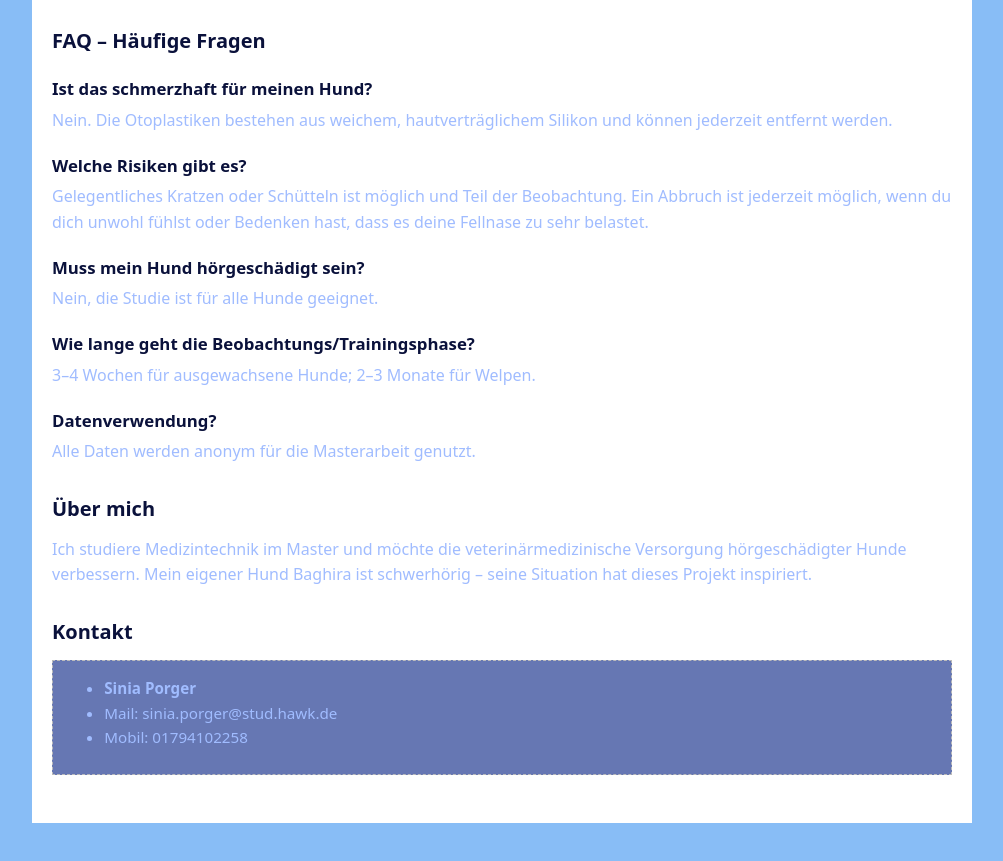
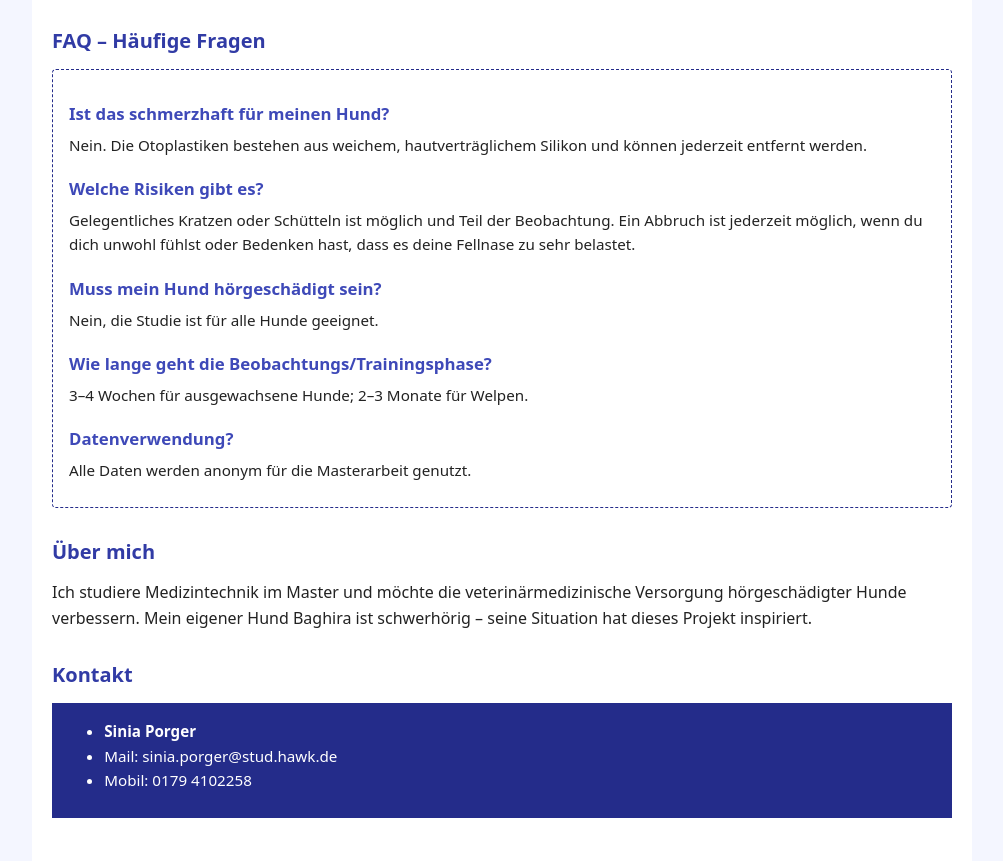
Before and after one commit to SinusBB/B-Heard, a plain HTML site: page index.html in a window 1280 px wide. Shown: the part 1391-2252 px from the top of the page, without its empty margins (138-1141 px from the left). Before the commit the page ends 2214 px from the top, so only its background shows below. Drawn offline with Linux system fonts and the light colour scheme.

Commit message:
Update index.html

```diff
--- a/index.html
+++ b/index.html
@@ -10,73 +10,98 @@
       line-height: 1.6;
       margin: 0;
       padding: 0;
-      background: #88BDF6;
-      color: #A0BCFF;
+      /* sehr heller, leicht bläulicher Hintergrund */
+      background: #F4F6FF;
+      color: #222;
     }
+
     .page {
       max-width: 900px;
       margin: 0 auto;
       padding: 2rem 1.25rem 3rem;
       background: #ffffff;
     }
+
     header {
-      border-bottom: 1px solid #ddd;
+      border-bottom: 1px solid #D6DCF5;
       margin-bottom: 1.5rem;
       padding-bottom: 1rem;
     }
+
+    /* Hauptüberschrift – kräftiges Indigoblau */
     h1 {
       font-size: 1.9rem;
       margin: 0 0 0.25rem;
-      color: #1E35B3;
+      color: #242C8A;
     }
+
+    /* Abschnittsüberschriften – etwas heller als h1 */
     h2 {
       font-size: 1.25rem;
       margin-top: 1.75rem;
       margin-bottom: 0.75rem;
-      color: #0A113B;
+      color: #313BA5;
     }
+
+    /* Unterüberschriften – noch etwas freundlicher/heller */
     h3 {
       font-size: 1.05rem;
       margin-top: 1.2rem;
       margin-bottom: 0.3rem;
-      color: #0A113B;
+      color: #3E49B8;
     }
+
     p {
       margin: 0.3rem 0 0.8rem;
     }
+
     ul, ol {
       margin: 0.2rem 0 0.8rem 1.2rem;
       padding-left: 1rem;
     }
+
     .tagline {
       font-size: 0.95rem;
-      color: #aaa;
+      color: #4C57A8; /* dezentes, ruhiges Blau */
     }
+
+    /* Highlight-Box mit leicht transparent wirkendem Blauton */
     .highlight-box {
-    border-left: 4px solid #555;
-    background: rgba(121,124,148,0.3);
+      border-left: 4px solid #242C8A;
+      background: rgba(36, 44, 138, 0.06); /* sehr zarter Blauschleier */
       padding: 0.75rem 1rem;
       margin: 1rem 0 1.5rem;
       font-size: 0.95rem;
     }
+
     .small {
       font-size: 0.9rem;
       color: #555;
     }
+
+    /* Kontaktbox: kräftiges Blau mit weißer Schrift */
     .contact-placeholder {
-      border: 1px dashed #bbb;
+      border: 1px dashed #242C8A;
       padding: 0.75rem 1rem;
       margin-top: 0.5rem;
       font-size: 0.95rem;
-      background: #6677B3;
+      background: #242C8A;
+      color: #ffffff;
     }
+
+    .contact-placeholder strong,
+    .contact-placeholder li {
+      color: #ffffff;
     }
+
+    /* FAQ-Box: nur Umrandung, kein Hintergrund */
     .faq-placeholder {
-      border: 1px dashed #bbb;
+      border: 1px dashed #242C8A;
+      border-radius: 4px;
       padding: 0.75rem 1rem;
       margin-top: 0.5rem;
       font-size: 0.95rem;
-      background: #84868A;
+      background: transparent;
     }
   </style>
 </head>
@@ -84,7 +109,7 @@
   <div class="page">
     <header>
       <h1>Praxisprojekt für Masterarbeit (Otoplastik im Hundeohr)</h1>
-      <p class="tagline">Hörgeräteentwicklung für Hunde – Informationsseite zur Teilnahme am Paxisprojekt</p>
+      <p class="tagline">Hörgeräteentwicklung für Hunde – Informationsseite zur Teilnahme am Praxisprojekt</p>
     </header>
 
     <section>
@@ -193,9 +218,9 @@
       <h2>Kontakt</h2>
       <div class="contact-placeholder">
         <ul>
-       <li><strong>Sinia Porger</strong><br></li>
+          <li><strong>Sinia Porger</strong></li>
           <li>Mail: sinia.porger@stud.hawk.de</li>
-        <li>Mobil: 01794102258</li>
+          <li>Mobil: 0179 4102258</li>
         </ul>
       </div>
     </section>
```
Lines whose indentation alone changed are shown as unchanged.
